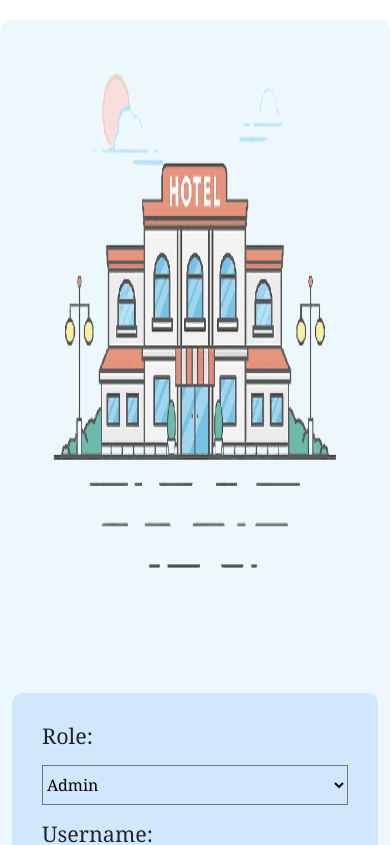
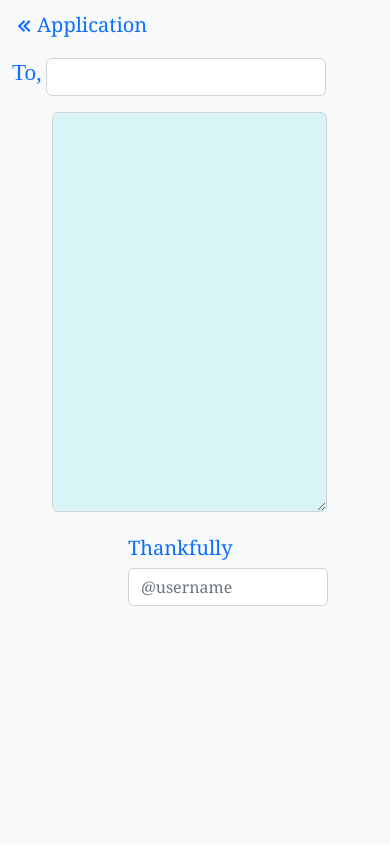
Before and after one commit to Shreya010tech/Frontend, a React (Create React App) app: page /Application in a window 390 px wide. Before the commit this address led to /Home. Shown: the top 845 px of the page. Built offline with nearby package versions, Linux system fonts and the light colour scheme.

Commit message:
Added Application Page, required routes

```diff
--- a/src/App.js
+++ b/src/App.js
@@ -1,6 +1,7 @@
 import React from "react";
 import { Routes, Route, Navigate, useLocation } from "react-router-dom";
 import AllReservations from "./components/AllReservations";
+import Application from "./components/Application";
 import Home from "./components/Home";
 import Home3 from "./components/home3";
 import Profile from "./components/Profile";
@@ -24,6 +25,7 @@ const App = () => {
         />
         <Route exact path="/Profile" element={<Profile />} />
         <Route exact path="/RoomAvailability" element={<RoomAvailability />} />
+        <Route exact path="/Application" element={<Application />} />
         <Route path="*" element={<Navigate to="/Home" replace />} />
       </Routes>
     </>
--- a/src/CustomCss/Reservation.css
+++ b/src/CustomCss/Reservation.css
@@ -14,9 +14,15 @@ i {
   width: 70px;
 }
 
+.width-200{width: 200px !important;}
+
+.width-280{width: 280px !important;}
+
 .bg-skyblue {
-  background-color: #d8f4f5;
+  background-color: #d8f4f5 !important;
 }
+
+.background-gray{background-color: #f5f5f5;}
 
 table {
   border: none;
@@ -43,7 +49,67 @@ table td:first-child {
 
 .height-30{height: 30px;}
 
+.height-50{height: 50px;}
+
+.height-400{height: 400px;}
+
+.height-550{height: 550px;}
+
 .rev-margin-gap{
   margin-top: 1px !important;
   margin-bottom: 1px !important;
 }
+
+.padding-right-20{padding-right: 20px;}
+
+.padding-right-36{padding-right: 36px;}
+
+.padding-right-50{padding-right: 50px;}
+
+.margin-left-180{margin-left: 180px;}
+
+.margin-right-30{margin-right: 200px;}
+
+.border-radius-10{border-radius: 10px;}
+
+@media screen and (max-width:1100px) {
+  .margin-left-180{margin-left: 150px;}
+}
+
+@media screen and (max-width:767px) {
+  .medium-flex-column{
+    display: flex;
+    flex-direction: column;
+  }
+
+  .medium-width-full{width: 100% !important;}
+
+  .medium-padding-right-40{padding-right: 40px;}
+
+  .medium-padding-right-50{padding-right: 50px;}
+
+  .medium-padding-right-55{padding-right: 55px;}
+
+  .medium-padding-right-70{padding-right: 70px;}
+
+  .margin-left-180{margin-left: 100px;}
+}
+
+@media screen and (max-width:576px) {
+  .small-font-size-20{font-size: 20px;}
+
+  .margin-left-180{margin-left: 50px;}
+
+  .small-width-180{width: 180px;}
+
+  .small-margin-left-right-10{
+    margin-left: 10px;
+    max-width: 10px;
+  }
+}
+
+@media screen and (max-width:400px) {
+  .extra-small-padding-right-35{padding-right: 35px;}
+
+  .margin-left-180{margin-left: 40px;}
+}
--- /dev/null
+++ b/src/components/Application.jsx
@@ -0,0 +1,45 @@
+import React from "react";
+import "../CustomCss/Reservation.css";
+
+const Application = () => {
+    return (
+        <div>
+            <div className="bg-light vh-100">
+                <nav className="navbar sticky-top navbar navbar-expand-lg bg-light">
+                    <div className="container-fluid">
+                        <div className="navbar-brand d-flex align-items-center">
+                            <a className="text-primary" href="/#">
+                                <i className="bx bx-chevrons-left"></i>
+                            </a>
+                            <h5 className="text-primary">Application</h5>
+                        </div>
+                    </div>
+                </nav>
+                <div className="container">
+                    <div className="d-flex align-items-center">
+                        <h3 className="pe-1 text-primary">To,</h3>
+                        <input
+                            type="text"
+                            className="form-control background-gray h-30 width-280 small-width-180"
+                        />
+                    </div>
+                    <div className="mt-3">
+                        <textarea className="form-control bg-skyblue w-75 height-400 margin-left-180"></textarea>
+                    </div>
+                    <div className="d-flex justify-content-end mt-4 padding-right-50">
+                        <div className="flex-column">
+                            <h5 className="text-primary">Thankfully</h5>
+                            <input
+                                type="text"
+                                className="form-control background-gray h-30 width-200 small-width-180"
+                                placeholder="@username"
+                            />
+                        </div>
+                    </div>
+                </div>
+            </div>
+        </div>
+    );
+};
+
+export default Application;
--- a/src/components/home3.jsx
+++ b/src/components/home3.jsx
@@ -29,6 +29,9 @@ const Home3 = () => {
           <NavLink to="/RoomAvailability">
           <button className="btn btn-primary">Room Availability</button>
           </NavLink>&nbsp;
+          <NavLink to="/Application">
+          <button className="btn btn-primary">Application</button>
+          </NavLink>&nbsp;
         </div>
       </div>
       <div className="right">
```
